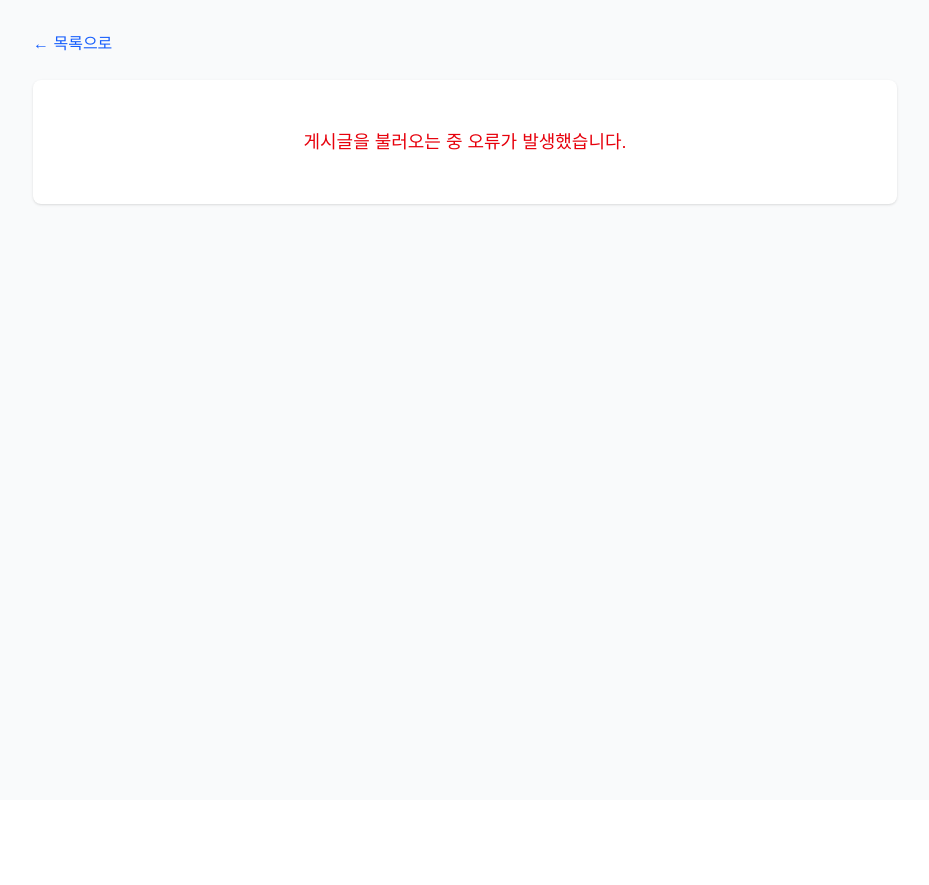
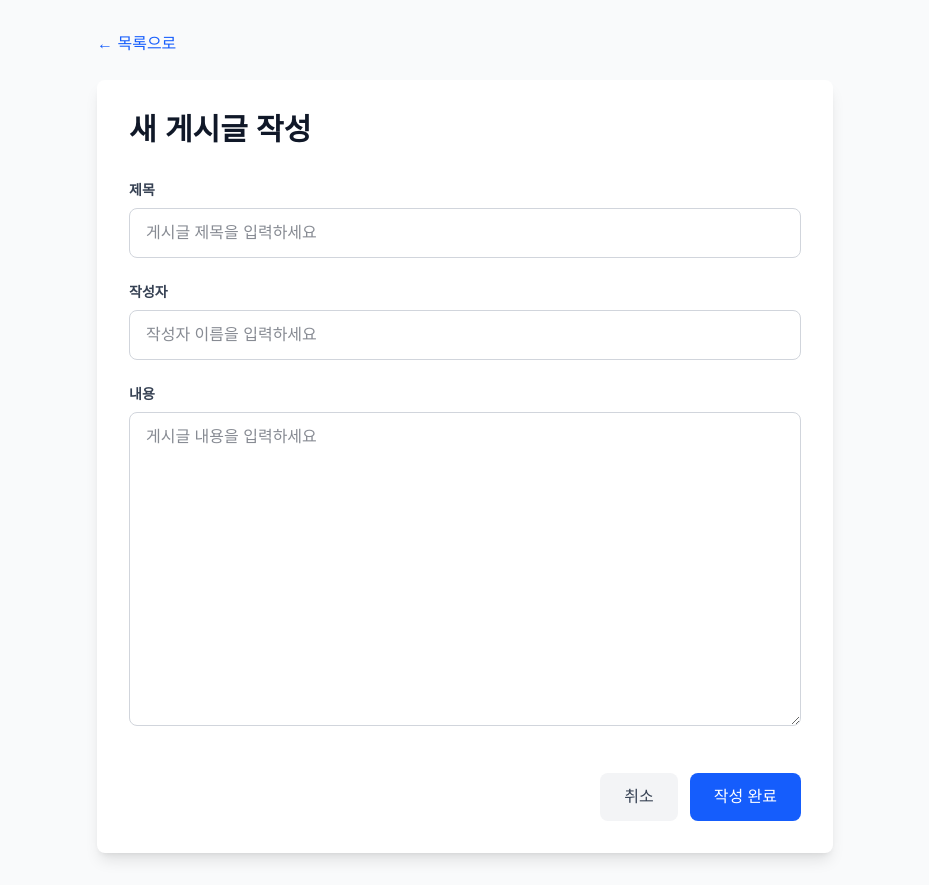
Before and after one commit to lsh0927/full_stack_practice, a Next.js app in the folder frontend/: page /posts/new in a window 1280 px wide. Shown: the whole page, without its empty margins (175-1104 px from the left). Before the commit the page ends 800 px from the top, so only its background shows below. Built offline with nearby package versions, Linux system fonts and the light colour scheme; no server answers.

Commit message:
feat: 게시글 생성

```diff
--- /dev/null
+++ b/frontend/src/app/posts/new/page.tsx
@@ -0,0 +1,198 @@
+'use client';
+
+// React의 useState 훅을 가져옴. 컴포넌트 안에서 데이터를 관리하는 도구.
+// useRouter는 페이지 이동을 위한 Next.js 훅
+import { useState } from 'react';
+import { useRouter } from 'next/navigation';
+import Link from 'next/link';
+
+// 백엔드 API 주소
+const API_URL = 'http://localhost:3000';
+
+export default function NewPostPage() {
+  // useRouter 훅을 사용해서 페이지 이동 기능을 가져옴
+  // 게시글 작성이 완료되면 목록 페이지로 이동시킬 때 사용
+  const router = useRouter();
+
+  // useState 훅으로 폼의 각 입력 필드의 상태를 관리.
+  // 배열의 첫 번째 값은 현재 상태이고, 두 번째 값은 상태를 변경하는 함수
+  const [title, setTitle] = useState('');
+  const [content, setContent] = useState('');
+  const [author, setAuthor] = useState('');
+
+  // 폼 제출 중인지 여부를 나타내는 상태
+  // 제출 중일 때는 버튼을 비활성화해서 중복 제출을 방지
+  const [isSubmitting, setIsSubmitting] = useState(false);
+
+  // 에러 메시지를 저장하는 상태
+  // 문제가 발생하면 사용자에게 보여줄 메시지를 여기에 담음
+  const [error, setError] = useState('');
+
+  // 폼이 제출될 때 실행되는 함수
+  const handleSubmit = async (e: React.FormEvent) => {
+    // preventDefault()는 폼의 기본 동작(페이지 새로고침)을 막음
+    // 없으면 폼을 제출할 때마다 페이지가 새로고침되어 버림.
+    e.preventDefault();
+
+    // 입력값 검증: 모든 필드가 비어있지 않은지 확인
+    if (!title.trim() || !content.trim() || !author.trim()) {
+      setError('모든 필드를 입력해주세요.');
+      return;
+    }
+
+    // 제출 시작: 버튼을 비활성화하고 에러 메시지를 초기화
+    setIsSubmitting(true);
+    setError('');
+
+    try {
+      // 백엔드 POST /posts API를 호출해서 새 게시글을 생성
+      // fetch의 두 번째 인자로 요청 설정을 전달
+      const response = await fetch(`${API_URL}/posts`, {
+        method: 'POST', // HTTP 메서드를 POST로 설정
+        headers: {
+          'Content-Type': 'application/json', // JSON 형식으로 데이터를 보낸다고 알림
+        },
+        // body에 실제 전송할 데이터를 JSON 문자열로 변환해서 담음
+        body: JSON.stringify({
+          title: title.trim(), // trim()으로 앞뒤 공백 제거
+          content: content.trim(),
+          author: author.trim(),
+        }),
+      });
+
+      // 응답이 성공적이지 않으면 에러를 던짐
+      if (!response.ok) {
+        throw new Error('게시글 작성에 실패했습니다.');
+      }
+
+      // 성공하면 백엔드가 반환한 게시글 데이터를 받아옴
+      const newPost = await response.json();
+
+      // 방금 작성한 게시글의 상세 페이지로 이동
+      // router.push는 페이지를 이동시키는 함수
+      router.push(`/posts/${newPost._id}`);
+
+    } catch (err) {
+      // 에러가 발생하면 에러 메시지를 상태에 저장
+      // 이 메시지는 화면에 표시
+      setError(err instanceof Error ? err.message : '알 수 없는 오류가 발생했습니다.');
+      // 에러가 발생하면 버튼을 다시 활성화해서 재시도할 수 있게
+      setIsSubmitting(false);
+    }
+  };
+
+  return (
+    <div className="min-h-screen bg-gray-50 py-8">
+      <div className="max-w-3xl mx-auto px-4">
+        {/* 상단 네비게이션 */}
+        <div className="mb-6">
+          <Link
+            href="/posts"
+            className="text-blue-600 hover:text-blue-800 hover:underline"
+          >
+            ← 목록으로
+          </Link>
+        </div>
+
+        {/* 게시글 작성 폼 카드 */}
+        <div className="bg-white rounded-lg shadow-lg p-8">
+          <h1 className="text-3xl font-bold text-gray-900 mb-8">
+            새 게시글 작성
+          </h1>
+
+          {/* 에러 메시지 표시 영역 */}
+          {error && (
+            <div className="mb-6 p-4 bg-red-50 border border-red-200 rounded-lg">
+              <p className="text-red-700">{error}</p>
+            </div>
+          )}
+
+          {/* 실제 폼 요소 */}
+          <form onSubmit={handleSubmit} className="space-y-6">
+            {/* 제목 입력 필드 */}
+            <div>
+              <label
+                htmlFor="title"
+                className="block text-sm font-semibold text-gray-700 mb-2"
+              >
+                제목
+              </label>
+              <input
+                type="text"
+                id="title"
+                value={title}
+                // onChange 이벤트로 사용자가 입력할 때마다 상태를 업데이트
+                // e.target.value는 input 요소의 현재 값을 의미
+                onChange={(e) => setTitle(e.target.value)}
+                className="w-full text-gray-900 px-4 py-3 border border-gray-300 rounded-lg focus:ring-2 focus:ring-blue-500 focus:border-transparent"
+                placeholder="게시글 제목을 입력하세요"
+                disabled={isSubmitting}
+              />
+            </div>
+
+            {/* 작성자 입력 필드 */}
+            <div>
+              <label
+                htmlFor="author"
+                className="block text-sm font-semibold text-gray-700 mb-2"
+              >
+                작성자
+              </label>
+              <input
+                type="text"
+                id="author"
+                value={author}
+                onChange={(e) => setAuthor(e.target.value)}
+                className="w-full text-gray-900 px-4 py-3 border border-gray-300 rounded-lg focus:ring-2 focus:ring-blue-500 focus:border-transparent"
+                placeholder="작성자 이름을 입력하세요"
+                disabled={isSubmitting}
+              />
+            </div>
+
+            {/* 내용 입력 필드 */}
+            <div>
+              <label
+                htmlFor="content"
+                className="block text-sm font-semibold text-gray-700 mb-2"
+              >
+                내용
+              </label>
+              {/* textarea는 여러 줄의 텍스트를 입력받을 수 있는 요소 */}
+              <textarea
+                id="content"
+                value={content}
+                onChange={(e) => setContent(e.target.value)}
+                rows={12}
+                className="w-full text-gray-900 px-4 py-3 border border-gray-300 rounded-lg focus:ring-2 focus:ring-blue-500 focus:border-transparent"
+                placeholder="게시글 내용을 입력하세요"
+                disabled={isSubmitting}
+              />
+            </div>
+
+            {/* 버튼 영역 */}
+            <div className="flex gap-3 justify-end pt-4">
+              {/* 취소 버튼 */}
+              <Link
+                href="/posts"
+                className="px-6 py-3 text-gray-700 bg-gray-100 rounded-lg hover:bg-gray-200 transition-colors"
+              >
+                취소
+              </Link>
+
+              {/* 제출 버튼 */}
+              <button
+                type="submit"
+                // disabled 속성으로 제출 중일 때 버튼을 비활성화
+                disabled={isSubmitting}
+                className="px-6 py-3 bg-blue-600 text-white rounded-lg hover:bg-blue-700 disabled:bg-gray-400 disabled:cursor-not-allowed transition-colors"
+              >
+                {/* 제출 중일 때는 버튼 텍스트를 변경해서 사용자에게 진행 상태를 알려줌 */}
+                {isSubmitting ? '작성 중...' : '작성 완료'}
+              </button>
+            </div>
+          </form>
+        </div>
+      </div>
+    </div>
+  );
+}
```
